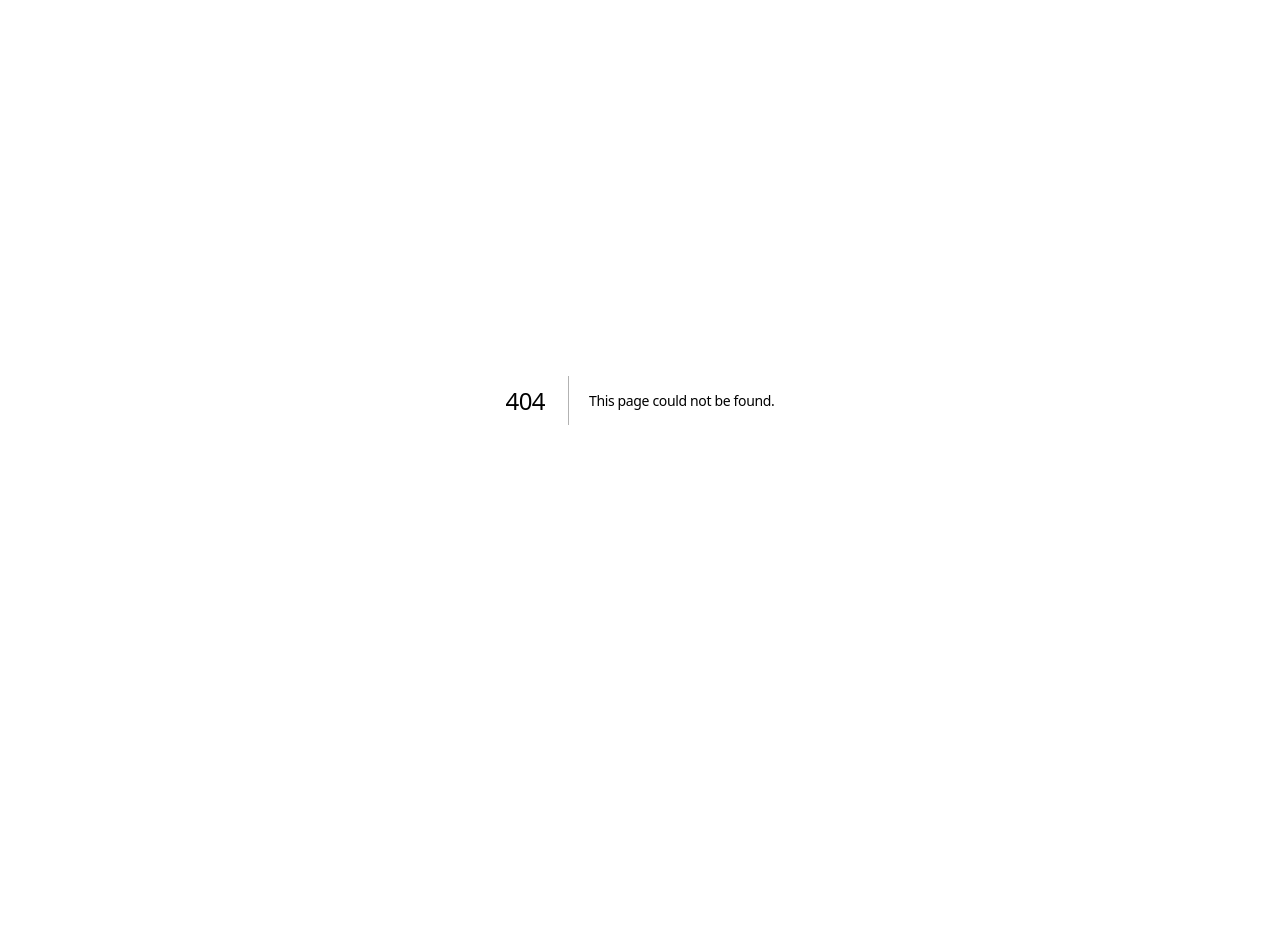
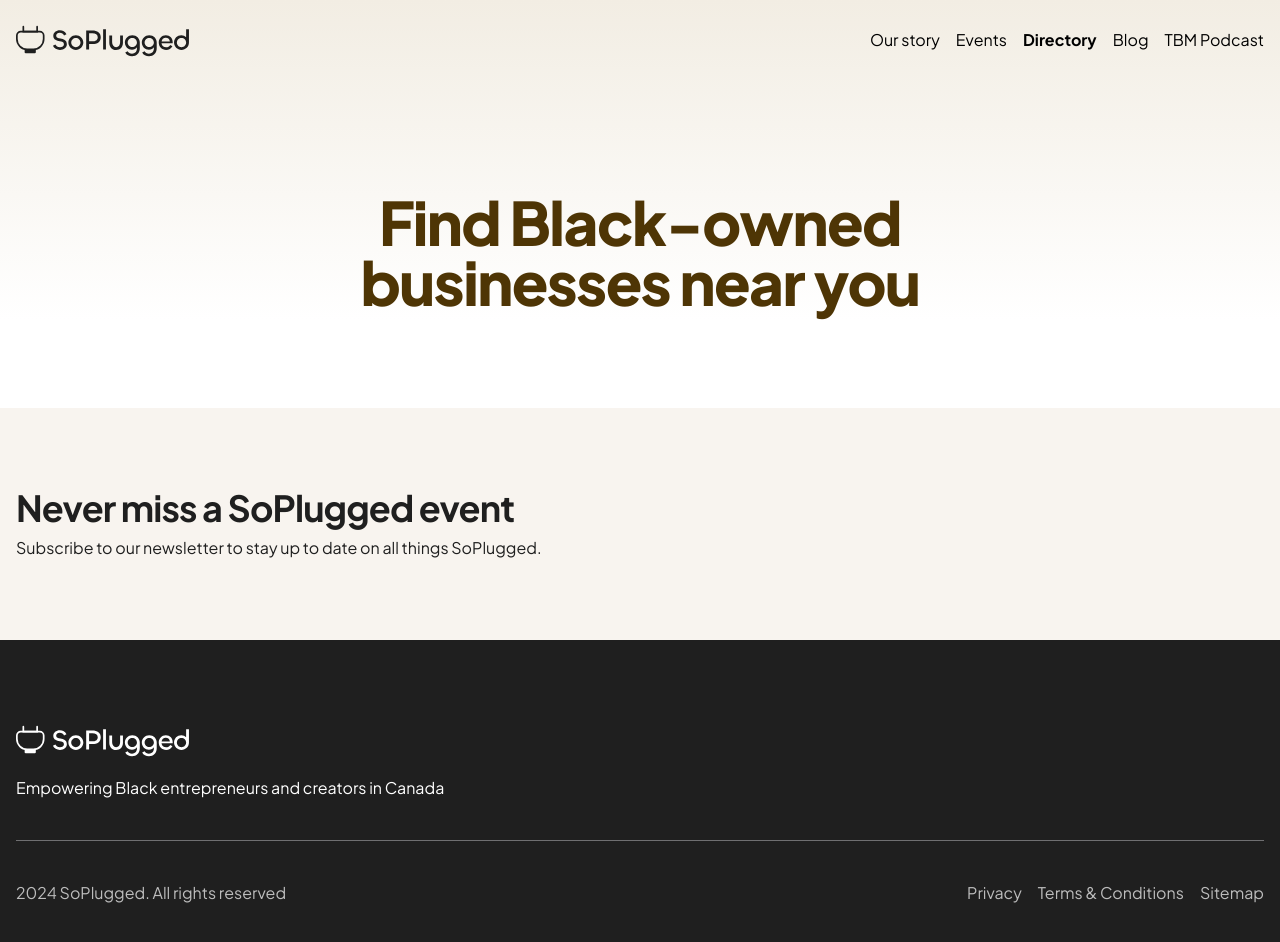
Before and after one commit to bambie1/soplugged, a Next.js app: page /directory in a window 1280 px wide. Before the commit this address had no page. Shown: the top 942 px of the page. Before the commit the page ends 800 px from the top, so only its background shows below. Built offline with nearby package versions, Linux system fonts and the light colour scheme.

Commit message:
replace page header

```diff
--- /dev/null
+++ b/src/app/(rest)/directory/page.tsx
@@ -0,0 +1,19 @@
+import { Header } from "@/components/Header";
+import { SubscribeBanner } from "@/components/shared/SubscribeBanner";
+
+export default async function DirectoryPage() {
+  return (
+    <>
+      <Header />
+
+      <div className="absolute left-0 top-0 -z-10 h-80 w-full bg-gradient-to-b from-[#F2EDE3] to-white"></div>
+
+      <div className="mx-auto flex max-w-3xl flex-col items-center pb-20 pt-40 text-center text-primary lg:pt-48">
+        <h1 className="mb-4">Find Black-owned businesses near you</h1>
+        {/* <p className="lg:text-lg">{content.description}</p>  */}
+      </div>
+
+      <SubscribeBanner />
+    </>
+  );
+}
--- a/src/app/(rest)/events/[slug]/page.tsx
+++ b/src/app/(rest)/events/[slug]/page.tsx
@@ -31,10 +31,10 @@
 
   return {
     title: `${content.name} | SoPlugged Blog`,
-    openGraph: {
-      images: [urlFor(content.image).url()],
-      description: content.excerpt,
-    },
+    // openGraph: {
+    //   images: [urlFor(content.image).url()],
+    //   description: content.excerpt,
+    // },
   };
 }
 
--- a/src/app/(rest)/events/page.tsx
+++ b/src/app/(rest)/events/page.tsx
@@ -7,6 +7,7 @@
 import { getDate } from "@/utils/getDate";
 
 import { EVENTS_QUERY } from "./queries";
+import { SubscribeBanner } from "@/components/shared/SubscribeBanner";
 
 export default async function EventsPage() {
   const content = await client.fetch(EVENTS_QUERY);
@@ -18,12 +19,19 @@
   return (
     <>
       <Header />
-      <PageHeader title="Upcoming events" description="Upcoming events" />
+
+      <div className="absolute left-0 top-0 -z-10 h-80 w-full bg-gradient-to-b from-[#F2EDE3] to-white"></div>
+
+      <div className="mx-auto flex max-w-3xl flex-col items-center pb-20 pt-40 text-center text-primary lg:pt-48">
+        <h1 className="mb-4">Upcoming events</h1>
+        {/* <p className="lg:text-lg">{content.description}</p>  */}
+      </div>
+
       <div className="padded mb-20">
         <div className="mx-auto grid max-w-2xl gap-10">
           {content.map((event: any) => (
             <Link href={`/events/${event.slug.current}`} key={event.name}>
-              <img src={urlFor(event.image).url()} alt="" className="mb-4" />
+              {/* <img src={urlFor(event.image).url()} alt="" className="mb-4" /> */}
               <h3 className="mb-4">{event.name}</h3>
               <p>{getDate(event.date)}</p>
               {/* <p>{event.details}</p> */}
@@ -31,6 +39,8 @@
           ))}
         </div>
       </div>
+
+      <SubscribeBanner />
     </>
   );
 }
```
